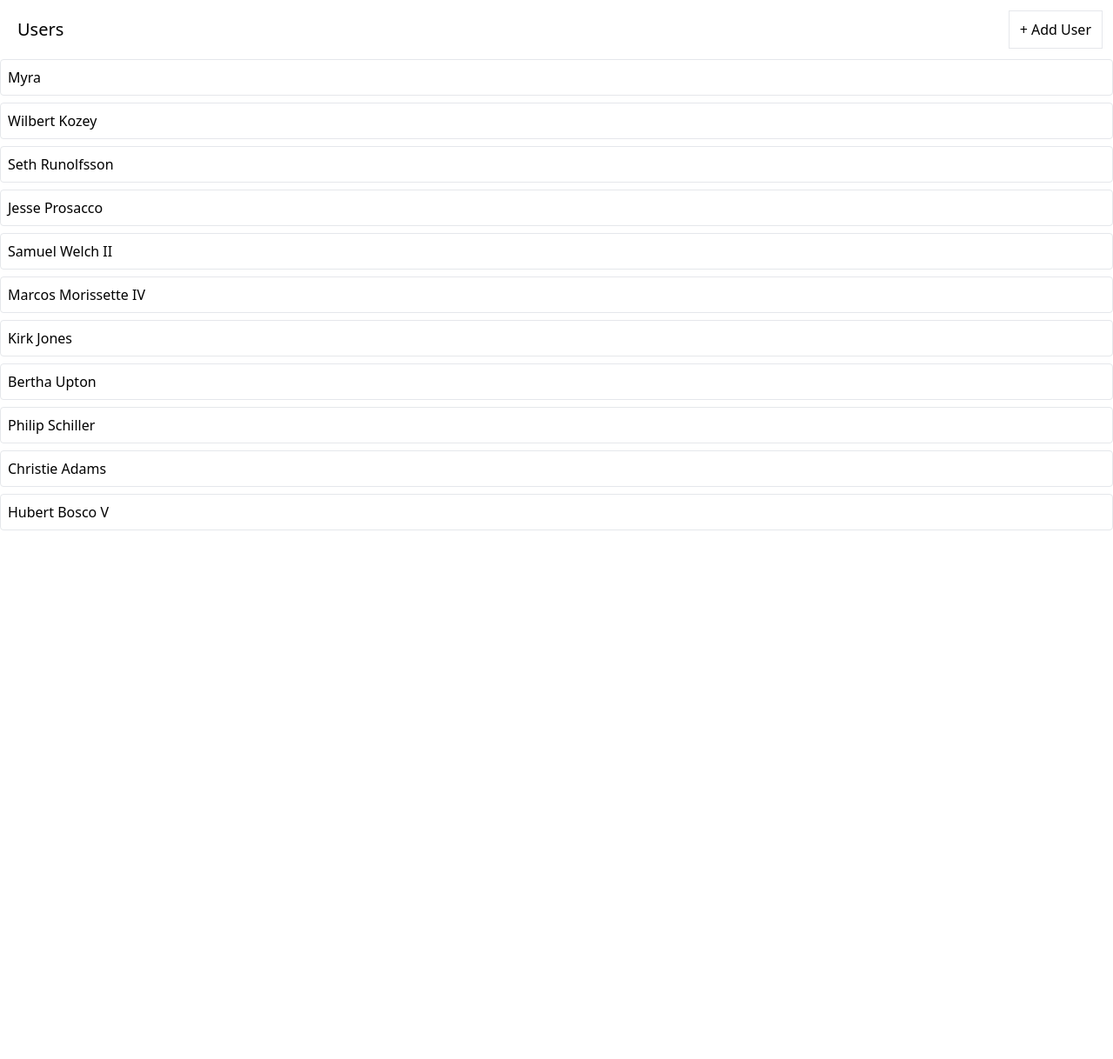
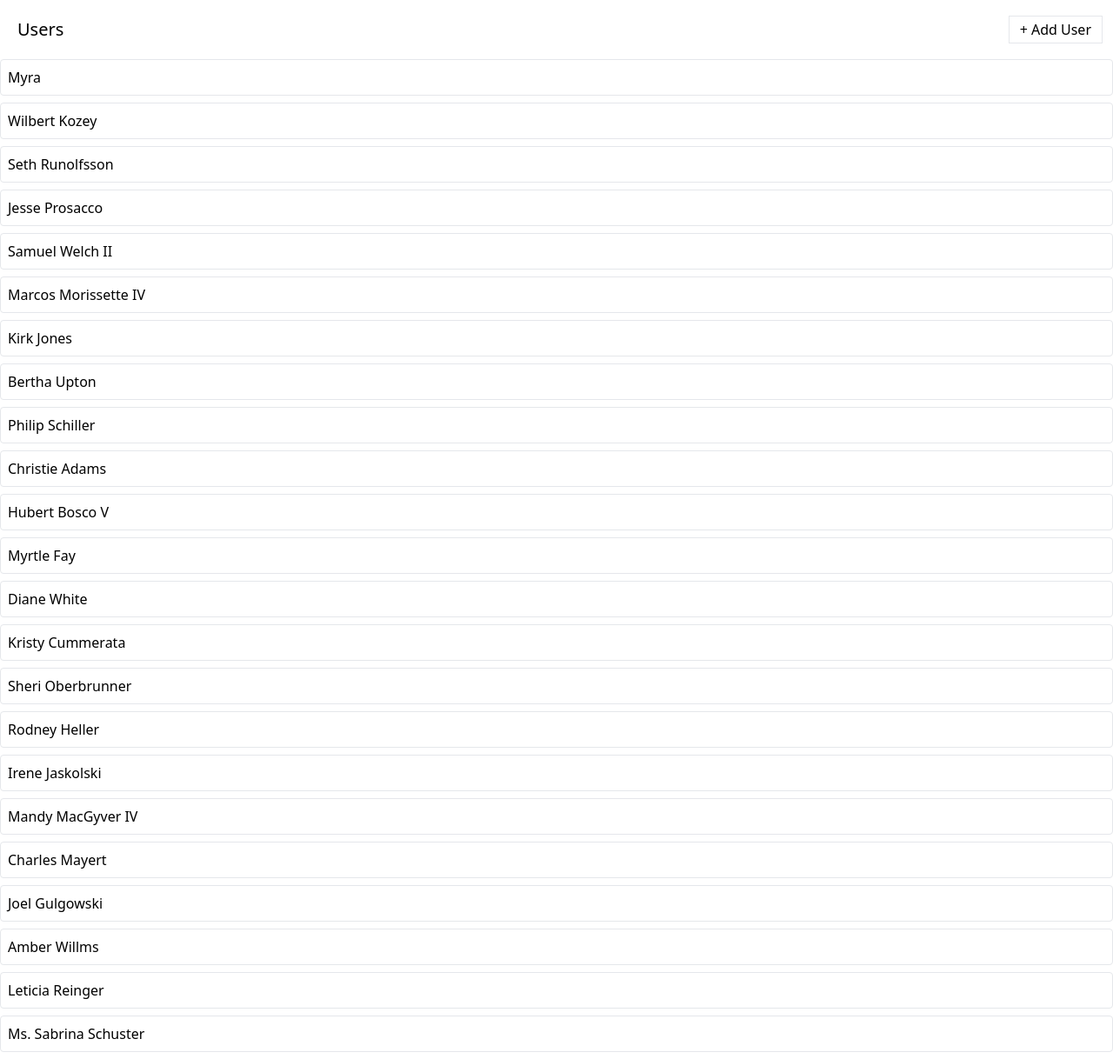
Before and after one commit to IrinaDimcheva/media, a React (Create React App) app: page / in a window 1280 px wide. Shown: the whole page at 87% size. Before the commit the page ends 800 px from the top, so only its background shows below. Built offline with nearby package versions, Linux system fonts and the light colour scheme; data requests are answered from the project's data file.

Commit message:
update button and user-list components

```diff
--- a/db.json
+++ b/db.json
@@ -43,6 +43,54 @@
     {
       "name": "Hubert Bosco V",
       "id": 11
+    },
+    {
+      "name": "Myrtle Fay",
+      "id": 12
+    },
+    {
+      "name": "Diane White",
+      "id": 13
+    },
+    {
+      "name": "Kristy Cummerata",
+      "id": 14
+    },
+    {
+      "name": "Sheri Oberbrunner",
+      "id": 15
+    },
+    {
+      "name": "Rodney Heller",
+      "id": 16
+    },
+    {
+      "name": "Irene Jaskolski",
+      "id": 17
+    },
+    {
+      "name": "Mandy MacGyver IV",
+      "id": 18
+    },
+    {
+      "name": "Charles Mayert",
+      "id": 19
+    },
+    {
+      "name": "Joel Gulgowski",
+      "id": 20
+    },
+    {
+      "name": "Amber Willms",
+      "id": 21
+    },
+    {
+      "name": "Leticia Reinger",
+      "id": 22
+    },
+    {
+      "name": "Ms. Sabrina Schuster",
+      "id": 23
     }
   ],
   "albums": [],
--- a/src/components/Button.js
+++ b/src/components/Button.js
@@ -1,4 +1,5 @@
 import className from 'classnames';
+import { GoSync } from 'react-icons/go';
 
 function Button({
   children,
@@ -9,12 +10,14 @@
   danger,
   outline,
   rounded,
+  loading,
   ...rest
 }) {
   const classes = className(
     rest.className,
-    'flex items-center px-3 py-1.5 border',
+    'flex items-center px-3 py-1.5 border h-8',
     {
+      'opacity-80': loading,
       'border-blue-500 bg-blue-500 text-white': primary,
       'border-gray-900 bg-gray-900 text-white': secondary,
       'border-green-500 bg-green-500 text-white': success,
@@ -31,8 +34,8 @@
   );
 
   return (
-    <button {...rest} className={classes}>
-      {children}
+    <button {...rest} disabled={loading} className={classes}>
+      {loading ? <GoSync className="animate-spin" /> : children}
     </button>
   );
 }
--- a/src/components/UsersList.js
+++ b/src/components/UsersList.js
@@ -20,15 +20,13 @@
     doCreateUser();
   };
 
+  let content;
   if (isLoadingUsers) {
-    return <Skeleton times={6} className="h-10 w-full" />;
-  }
-
-  if (loadingUsersError) {
-    return <div>Error fetching data...</div>;
-  }
-
-  const renderedUsers = data.map((user) => {
+    content = <Skeleton times={6} className="h-10 w-full" />;
+  } else if (loadingUsersError) {
+    content = <div>Error fetching data...</div>;
+  } else {
+    content = data.map((user) => {
       return (
         <div key={user.id} className="mb-2 border rounded">
           <div className="flex p-2 justify-between items-center cursor-pointer">
@@ -37,19 +35,18 @@
         </div>
       );
     });
+  }
 
   return (
     <div>
-      <div className="flex flex-row justify-between m-3">
+      <div className="flex flex-row justify-between items-center m-3">
         <h1 className="m-2 text-xl">Users</h1>
-        {isCreatingUser ? (
-          'Creating User...'
-        ) : (
-          <Button onClick={handleUserAdd}>+ Add User</Button>
-        )}
+        <Button loading={isCreatingUser} onClick={handleUserAdd}>
+          + Add User
+        </Button>
         {creatingUserError && 'Error creating user...'}
       </div>
-      {renderedUsers}
+      {content}
     </div>
   );
 }
```
Lines whose indentation alone changed are shown as unchanged.
